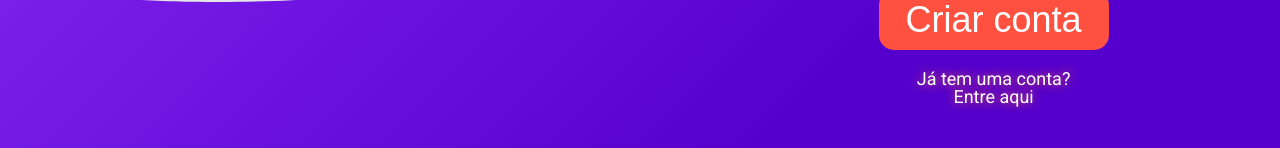
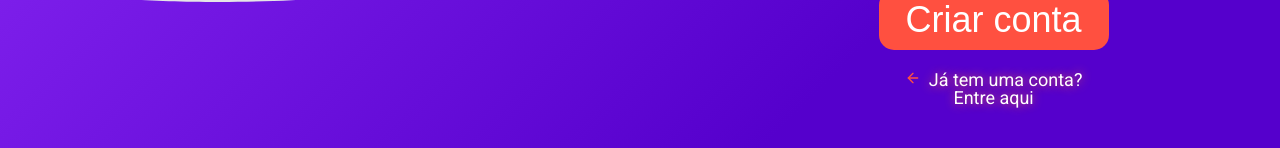
Before and after one commit to irwinarruda/g1-ps-elo-react-app, a React (Create React App) app: page /cadastro in a window 1280 px wide. Shown: the part 649-797 px from the top of the page. Built offline with nearby package versions, Linux system fonts and the light colour scheme.

Commit message:
Alteração do ícone do Login

```diff
--- a/src/pages/Cadastro/index.js
+++ b/src/pages/Cadastro/index.js
@@ -1,7 +1,7 @@
 import React from 'react';
 import Input from '../../components/Input';
 import './styles.css';
-
+import {FiArrowLeft} from 'react-icons/fi';
 import LogoImg from '../../assets/logo.svg';
 import CadastroImg from '../../assets/cadastro.svg';
 import WaitImg from '../../assets/wait.svg';
@@ -89,7 +89,9 @@ function Cadastro() {
                         <Input type="password" name="confPassword" label="Confirme sua senha:" value={confPassword} setValue={setConfPassword}/>
                         <button className="btn">Criar conta</button>
                     </form>
-                    <Link to="/login">Já tem uma conta? Entre aqui</Link>
+                    <Link to="/login">
+                        <FiArrowLeft size={16} color="#FF5040"/>
+                        Já tem uma conta? Entre aqui</Link>
                     {wait?<img className="waitCircle" src={WaitImg} alt="Carregamento" />:null}
                     {renderRedirect()}
                 </div>
```
